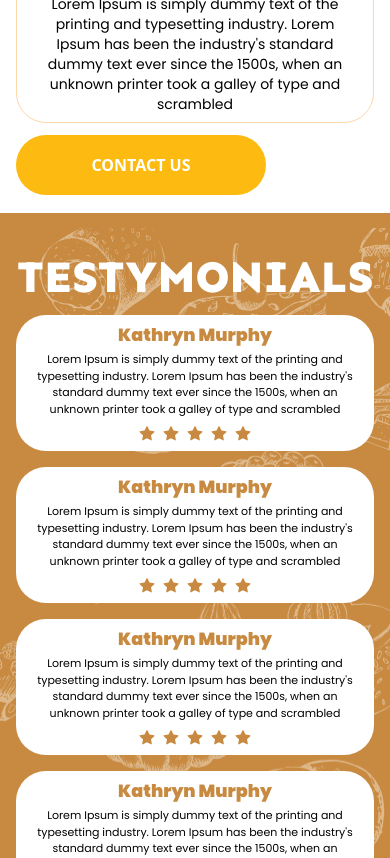
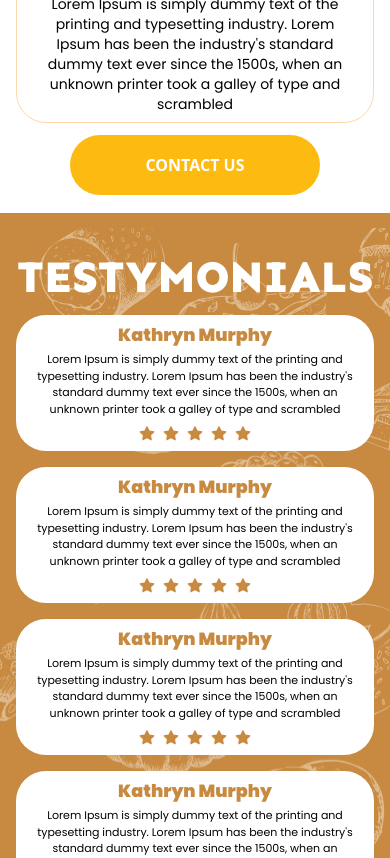
Before and after one commit to mohamedsaeid1998/Up-Skilling-Task-2, a React (Vite) app: page / in a window 390 px wide. Shown: the part 4600-5458 px from the top of the page. Built offline with nearby package versions, Linux system fonts and the light colour scheme.

Commit message:
responsive

```diff
--- a/src/components/Button.jsx
+++ b/src/components/Button.jsx
@@ -1,11 +1,11 @@
 import React from 'react'
 import {twMerge as tw} from 'tailwind-merge'
 
-const Button = ({text,className,type}) => {
+const Button = ({text,className,type,linkstyle}) => {
 
   return <>
 
-<a href="#contact"><button type={type} className={tw(`uppercase text-white bg-buttonColor font-black rounded-[30px] w-[250px] h-[60px] lg:w-[194px] xl:mb-20`,className)}>{text}</button></a>
+<a className={tw(linkstyle)} href="#contact"><button type={type} className={tw(`uppercase text-white bg-buttonColor font-black rounded-[30px] w-[250px] h-[60px] lg:w-[194px] xl:mb-20`,className)}>{text}</button></a>
 
 
   </>
--- a/src/pages/About/About.jsx
+++ b/src/pages/About/About.jsx
@@ -10,7 +10,7 @@ const About = () => {
         <div className=' flex flex-col lg:gap-5 lg:w-[700px] xl:w-[550px] '>
           <h2 className=" uppercase text-6xl  sm:text-[80px] md:text-[90px] lg:text-[120px] text-center lg:text-start text-white  font-extrabold xl:text-[125px] xl:leading-[96%]">about<br />us</h2>
           <p className=' mt-4 text-center lg:text-start leading-relaxed  font-semibold text-sm md:text-base lg:text-lg mb-4 '>Lorem Ipsum is simply dummy text of the printing and typesetting industry. Lorem Ipsum has been the industry's standard dummy text ever since the 1500s, when an unknown printer took a galley of type and scrambled it to make a type specimen book. It has survived not only five centuries, but also the leap into electronic typesetting, remaining essentially unchanged. It was popularised in the 1960s with the release of Letraset sheets containing Lorem Ipsum passages, and more recently with desktop publishing software like Aldus PageMaker including versions of Lorem Ipsum.</p>
-          <Button type={'button'} text={'contact us'} className={` m-auto lg:m-0 text-center  xl:mb-0 `} />
+          <Button linkstyle={''} type={'button'} text={'contact us'} className={` m-auto lg:m-0 text-center  xl:mb-0 `} />
         </div>
         <div className=' m-auto '>
           <img src={chef} className=' block text-center m-auto mt-4 w lg:mt-0 ml-0 lg:ml-10 lg:pr-12 w-fit h-fit md:w-[400px] lg:w-full lg:h-fit rounded-[10px]' alt="chef" />
--- a/src/pages/Contact/Contact.jsx
+++ b/src/pages/Contact/Contact.jsx
@@ -48,7 +48,7 @@ const Contact = () => {
             <input {...register("name")} required type="text" className='px-5 py-4 input-style' placeholder='Full Name' />
             <input {...register("email")} required type="email" className=' px-5 py-4 input-style ' placeholder='Email' />
             <input {...register("phone")} required type="tel" className='px-5 py-4 input-style ' placeholder='Phone Number' />
-            <Button type={'submit'} text={'send'} className={` m-auto rounded-[61px] border-4 text-black border-[#C98A40] bg-white xl:mb-0 `} />
+            <Button linkstyle={''} type={'submit'} text={'send'} className={` m-auto rounded-[61px] border-4 text-black border-[#C98A40] bg-white xl:mb-0 `} />
           </form>
 
           <ul className='flex flex-col gap-4 mt-3 lg:mt-0 lg:gap-9 '>
--- a/src/pages/Home/Home.jsx
+++ b/src/pages/Home/Home.jsx
@@ -25,11 +25,11 @@ const Home = () => {
 
       <Header />
       <main className='main-content  flex flex-col lg:flex-row justify-center lg:items-center 2xl:justify-between'>
-        <div className='left flex flex-col items-center 2xl:items-start  '>
+        <div className='left flex flex-col items-center lg:items-start  '>
           <h1 className=' text-center mt-16 lg:mt-0  text-5xl sm:text-6xl lg:text-start font-extrabold xl:text-[58px] xl:w-[549px] 2xl:text-[70px] 2xl:w-[700px]  '>TASTY PASTRIES</h1>
           <p className=' text-center  sm:text-lg lg:text-start mt-3  md:w-[400px] lg:w-[552px] lg:text-lg mb-9 font-semibold  leading-relaxed 2xl:text-[22px] ' >Lorem Ipsum Is Simply Dummy Text Of The Printing And Typesetting Industry. Lorem Ipsum Has Been The Industry's Standard Dummy Text Ever Since The</p>
 
-          <Button text={'see more'} type={"button"} className={"m-auto lg:ms-0 "} />
+          <Button linkstyle={'m-st'} text={'see more'} type={"button"} className={"m-auto lg:ms-0 "} />
 
           <div className='hidden lg:block absolute bottom-0 md:w-[75px] md:h-[160px] md:left-[-16px] lg:w-[100px] lg:h-[155px] lg:left-[-16px]  xl:w-[81px] xl:h-[180px] xl:left-[-16px] 2xl:h-[145px] bg-white overflow-hidden'>
             <img src={slice2} className='  opacity-40 z-10 h-full object-center' alt=" slice2" />
--- a/src/pages/How-We-Work/How-We-Work.jsx
+++ b/src/pages/How-We-Work/How-We-Work.jsx
@@ -16,7 +16,7 @@ const HowWeWork = () => {
 
         <Pictures />
 
-        <Button type={'button'} text={'contact us'} className={` block m-auto mt-3 mb-2 text-center lg:mb-5 xl:mb-6 xl:mt-5 relative z-30`} />
+        <Button linkstyle={''} type={'button'} text={'contact us'} className={` block m-auto mt-3 mb-2 text-center lg:mb-5 xl:mb-6 xl:mt-5 relative z-30`} />
 
       </main>
 
--- a/src/pages/Recipes/Recipes.jsx
+++ b/src/pages/Recipes/Recipes.jsx
@@ -12,7 +12,7 @@ const Recipes = () => {
           <RecCard />
         </div>
 
-        <Button type={'button'} text={'contact us'} className={`  m-auto mt-3 xl:mb-0`} />
+        <Button linkstyle={'m-auto'} type={'button'} text={'contact us'} className={`  m-auto mt-3 xl:mb-0`} />
 
       </main>
     </section>
--- a/src/pages/Testymonials/Testymonials.jsx
+++ b/src/pages/Testymonials/Testymonials.jsx
@@ -11,7 +11,7 @@ const Testymonials = () => {
         <div className='grid grid-cols-1 md:grid-cols-2 px-4  gap-4 mt-1  sm:mt-0 md:px-16 md:mt-4  sm:gap-4 md:gap-6 lg:gap-12 2xl:mt-10 '>
           <TestCard />
         </div>
-        <Button type={'button'} text={'contact us'} className={` block  m-auto mt-5 sm:mt-3  md:mt-6 lg:mt-4  xl:mb-0 relative z-40`} />
+        <Button linkstyle={''} type={'button'} text={'contact us'} className={` block  m-auto mt-5 sm:mt-3  md:mt-6 lg:mt-4  xl:mb-0 relative z-40`} />
       </main>
     </section>
   </>
```
